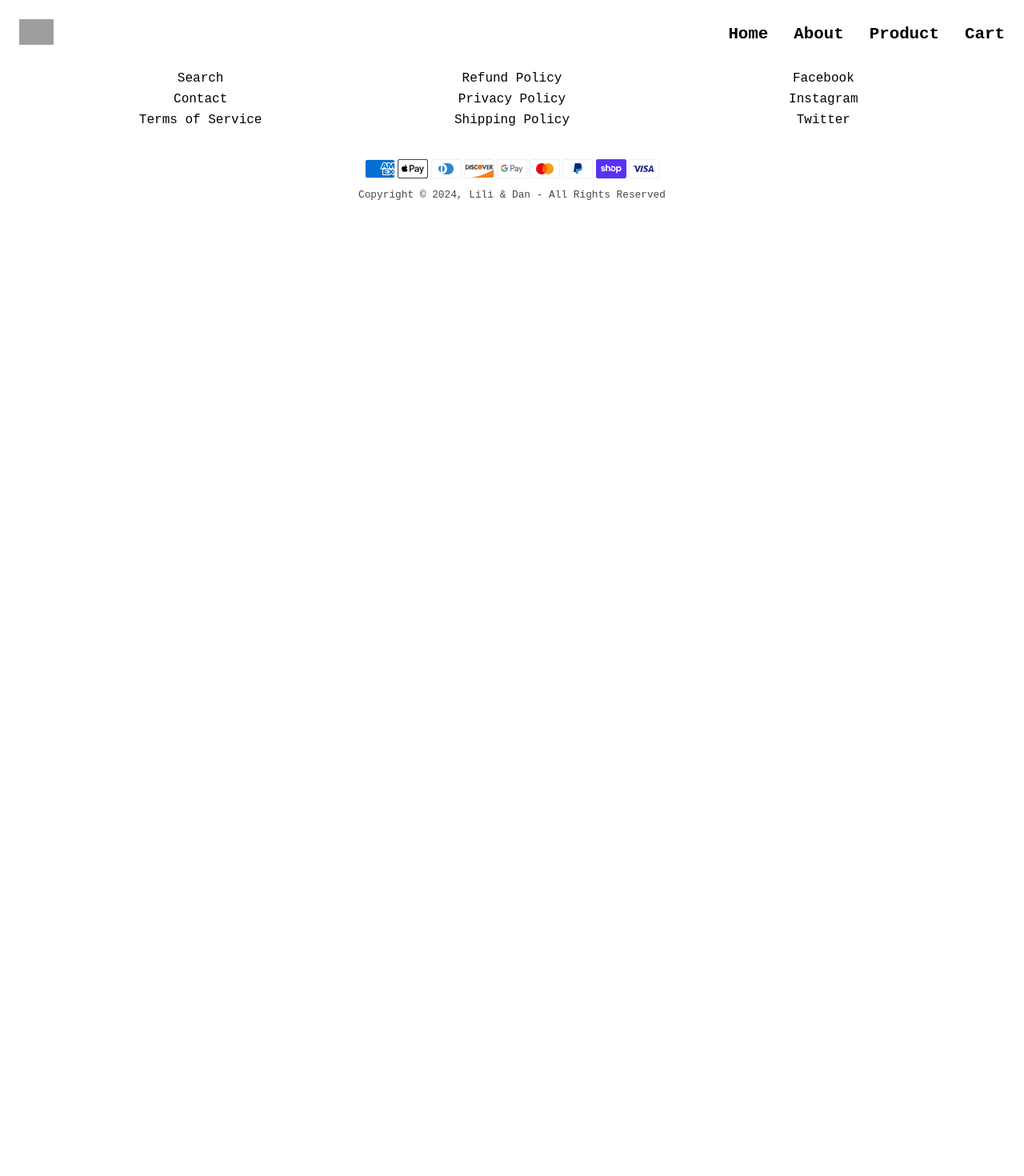
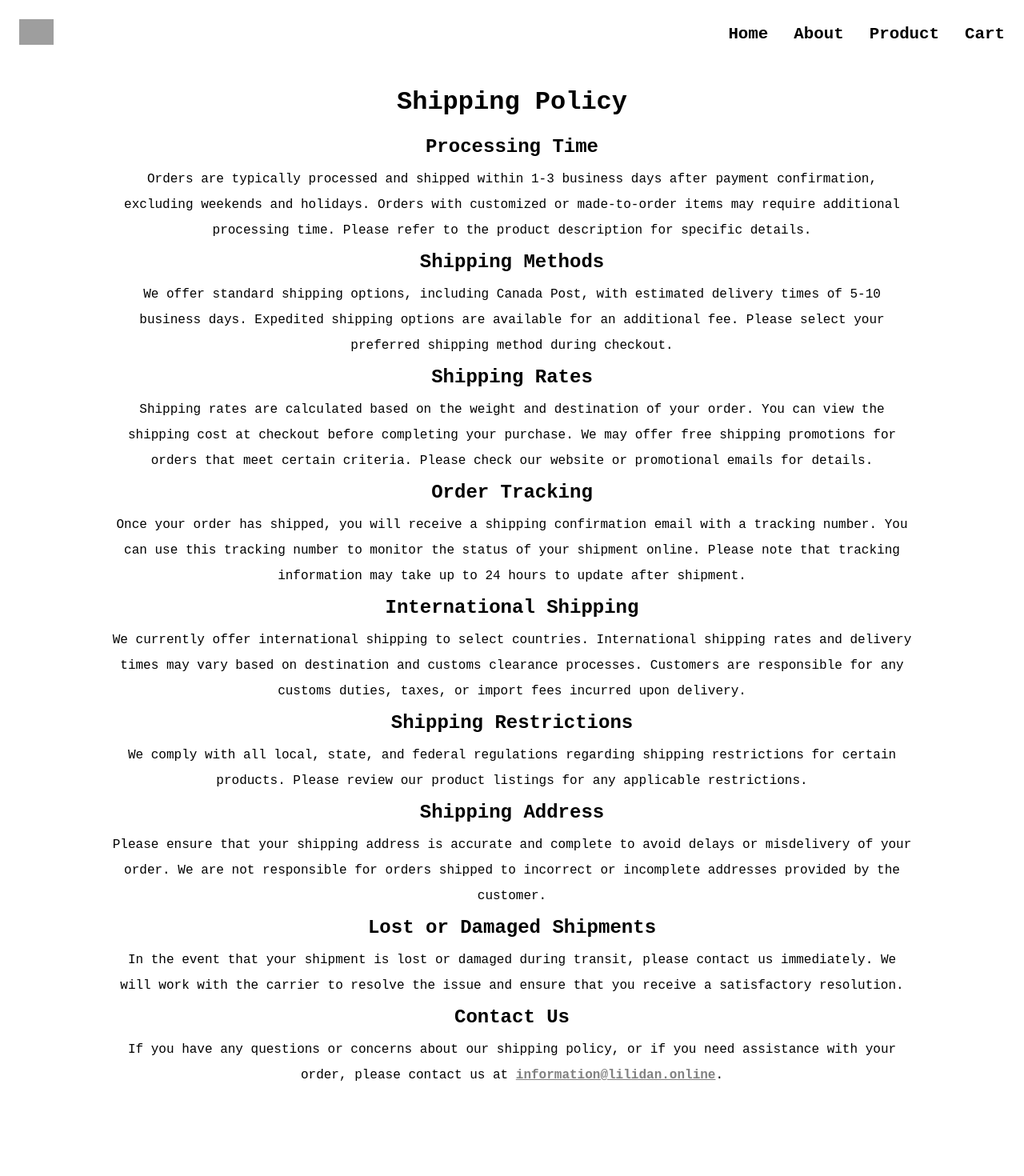
Before and after one commit to yzyly1992/lilidan-web, an Angular app: page /shipping in a window 1280 px wide. Before the commit this address led to /. Shown: the top 1470 px of the page at 80% size. Before the commit the page ends 800 px from the top, so only its background shows below. Built offline with nearby package versions, Linux system fonts and the light colour scheme; grey boxes are pictures that could not be loaded.

Commit message:
add shipping and refund pages

```diff
--- a/src/app/app.routes.ts
+++ b/src/app/app.routes.ts
@@ -5,6 +5,8 @@ import { CartComponent } from './pages/cart/cart.component';
 import { ProductComponent } from './pages/product/product.component';
 import { PrivacyComponent } from './pages/privacy/privacy.component';
 import { TermsComponent } from './pages/terms/terms.component';
+import { ShippingComponent } from './pages/shipping/shipping.component';
+import { RefundComponent } from './pages/refund/refund.component';
 
 export const routes: Routes = [
     {
@@ -36,5 +38,15 @@ export const routes: Routes = [
         path: 'terms',
         component: TermsComponent,
         title: 'Lili & Dan - Terms of Service'
+    },
+    {
+        path: 'shipping',
+        component: ShippingComponent,
+        title: 'Lili & Dan - Shipping Policy'
+    },
+    {
+        path: 'refund',
+        component: RefundComponent,
+        title: 'Lili & Dan - Refund Policy'
     }
 ];
--- a/src/app/layout/footer/footer.component.html
+++ b/src/app/layout/footer/footer.component.html
@@ -14,13 +14,13 @@
         </ul>
         <ul class="link-list">
             <li class="link-item">
-                <a routerLink="/privacy" class="link">Refund Policy</a>
+                <a routerLink="/refund" class="link">Refund Policy</a>
             </li>
             <li class="link-item">
                 <a routerLink="/privacy" class="link">Privacy Policy</a>
             </li>
             <li class="link-item">
-                <a routerLink="/privacy" class="link">Shipping Policy</a>
+                <a routerLink="/shipping" class="link">Shipping Policy</a>
             </li>
         </ul>
         <ul class="link-list">
--- /dev/null
+++ b/src/app/pages/refund/refund.component.html
@@ -0,0 +1,35 @@
+<div class="refund">
+<h1>Refund Policy</h1>
+
+<h2>Refunds</h2>
+
+<p>
+We offer refunds on products returned within 15 days of delivery. To be eligible for a refund, the item must be unused and in the same condition that you received it. It must also be in the original packaging.
+</p>
+
+<p>
+Once your return is received and inspected, we will send you an email to notify you that we have received your returned item. We will also notify you of the approval or rejection of your refund. If your refund is approved, it will be processed, and a credit will automatically be applied to your original method of payment within a certain number of days.
+</p>
+
+<h2>Exchanges</h2>
+
+<p>
+We also offer exchanges for products returned within 15 days of delivery. To be eligible for an exchange, the item must be unused and in the same condition that you received it. It must also be in the original packaging.
+</p>
+
+<p>
+Once your return is received and inspected, we will send you an email to notify you that we have received your returned item. We will also notify you of the approval or rejection of your exchange. If your exchange is approved, we will send out the replacement item as soon as possible.
+</p>
+
+<h2>Shipping</h2>
+
+<p>
+You will be responsible for paying for your own shipping costs for returning your item. Shipping costs are non-refundable. If you receive a refund, the cost of return shipping will be deducted from your refund.
+</p>
+
+<h2>Contact Us</h2>
+
+<p>
+If you have any questions about our refund policy or need assistance with a return or exchange, please contact us at <a href="mailto:information@lilidan.online">information&#64;lilidan.online</a>.
+</p>
+</div>
--- /dev/null
+++ b/src/app/pages/refund/refund.component.scss
@@ -0,0 +1,27 @@
+.refund {
+    max-width: 1000px;
+    padding: 2rem;
+    margin: 4rem auto;
+    text-align: center;
+    h1 {
+        font-size: 2rem;
+        line-height: 4rem;
+    }
+    h2 {
+        font-size: 1.5rem;
+        line-height: 3rem;
+    }
+    p {
+        line-height: 2rem;
+    }
+    ul li {
+        list-style: none;
+        line-height: 2rem;
+    }
+    a {
+        text-decoration: none;
+        text-decoration: underline;
+        font-weight: 700;
+        color: gray;
+    }
+}
--- /dev/null
+++ b/src/app/pages/shipping/shipping.component.html
@@ -0,0 +1,57 @@
+<div class="shipping">
+<h1>Shipping Policy</h1>
+
+<h2>Processing Time</h2>
+
+<p>
+Orders are typically processed and shipped within 1-3 business days after payment confirmation, excluding weekends and holidays. Orders with customized or made-to-order items may require additional processing time. Please refer to the product description for specific details.
+</p>
+
+<h2>Shipping Methods</h2>
+
+<p>
+We offer standard shipping options, including Canada Post, with estimated delivery times of 5-10 business days. Expedited shipping options are available for an additional fee. Please select your preferred shipping method during checkout.
+</p>
+
+<h2>Shipping Rates</h2>
+
+<p>
+Shipping rates are calculated based on the weight and destination of your order. You can view the shipping cost at checkout before completing your purchase. We may offer free shipping promotions for orders that meet certain criteria. Please check our website or promotional emails for details.
+</p>
+
+<h2>Order Tracking</h2>
+
+<p>
+Once your order has shipped, you will receive a shipping confirmation email with a tracking number. You can use this tracking number to monitor the status of your shipment online. Please note that tracking information may take up to 24 hours to update after shipment.
+</p>
+
+<h2>International Shipping</h2>
+
+<p>
+We currently offer international shipping to select countries. International shipping rates and delivery times may vary based on destination and customs clearance processes. Customers are responsible for any customs duties, taxes, or import fees incurred upon delivery.
+</p>
+
+<h2>Shipping Restrictions</h2>
+
+<p>
+We comply with all local, state, and federal regulations regarding shipping restrictions for certain products. Please review our product listings for any applicable restrictions.
+</p>
+
+<h2>Shipping Address</h2>
+
+<p>
+Please ensure that your shipping address is accurate and complete to avoid delays or misdelivery of your order. We are not responsible for orders shipped to incorrect or incomplete addresses provided by the customer.
+</p>
+
+<h2>Lost or Damaged Shipments</h2>
+
+<p>
+In the event that your shipment is lost or damaged during transit, please contact us immediately. We will work with the carrier to resolve the issue and ensure that you receive a satisfactory resolution.
+</p>
+
+<h2>Contact Us</h2>
+
+<p>
+If you have any questions or concerns about our shipping policy, or if you need assistance with your order, please contact us at <a href="mailto:information@lilidan.online">information&#64;lilidan.online</a>.
+</p>
+</div>
--- /dev/null
+++ b/src/app/pages/shipping/shipping.component.scss
@@ -0,0 +1,27 @@
+.shipping {
+    max-width: 1000px;
+    padding: 2rem;
+    margin: 4rem auto;
+    text-align: center;
+    h1 {
+        font-size: 2rem;
+        line-height: 4rem;
+    }
+    h2 {
+        font-size: 1.5rem;
+        line-height: 3rem;
+    }
+    p {
+        line-height: 2rem;
+    }
+    ul li {
+        list-style: none;
+        line-height: 2rem;
+    }
+    a {
+        text-decoration: none;
+        text-decoration: underline;
+        font-weight: 700;
+        color: gray;
+    }
+}
```
Also changed, not shown: src/app/pages/refund/refund.component.ts (added, +12 -0 lines), src/app/pages/shipping/shipping.component.ts (added, +12 -0 lines).
